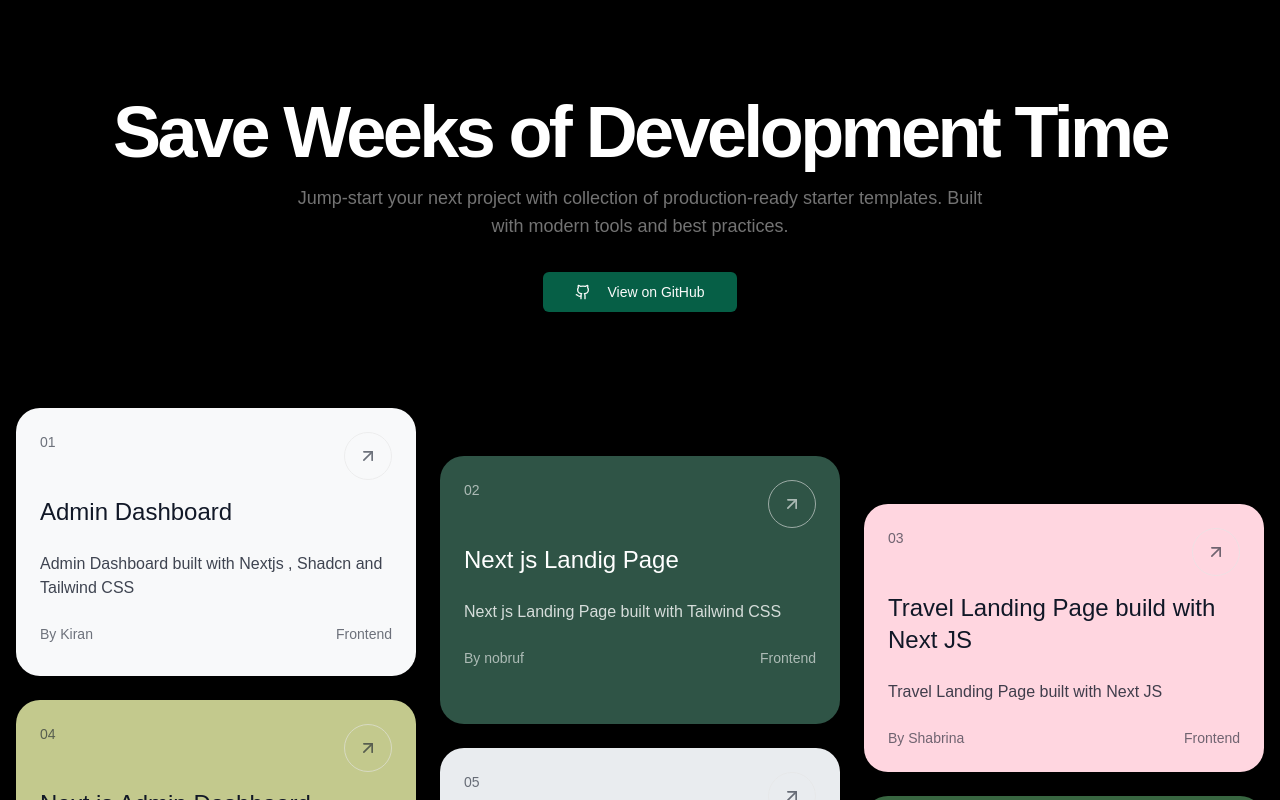
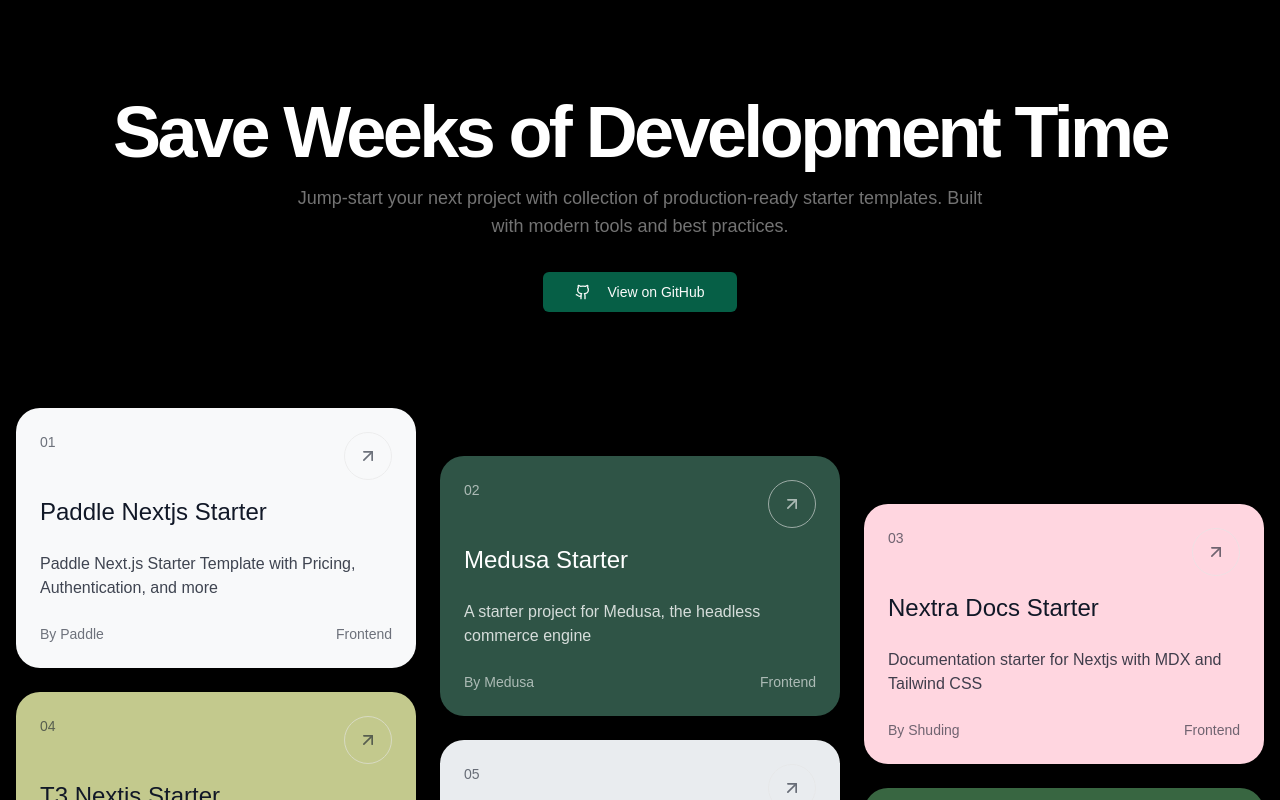
Before and after one commit to haseeb5555/dev-boost-starters, a Next.js app: page / in a window 1280 px wide. Shown: the top 800 px of the page. Built offline with nearby package versions, Linux system fonts and the light colour scheme.

Commit message:
feat:more starters

```diff
--- a/contants/index.ts
+++ b/contants/index.ts
@@ -1,120 +1,173 @@
-export const starterProjects=[
-    {
-        name:"Admin Dashboard ",
-        description:"Admin Dashboard built with Nextjs , Shadcn and Tailwind CSS",
-        url:"https://github.com/Kiranism/next-shadcn-dashboard-starter",
-        creator:"Kiran",
-        category:"Frontend",
+export const starterProjects = [
+  {
+    name: "Paddle Nextjs Starter",
+    description:
+      "Paddle Next.js Starter Template with Pricing, Authentication, and more",
+    url: "https://github.com/PaddleHQ/paddle-nextjs-starter-kit",
+    creator: "Paddle",
+    category: "Frontend",
+  },
+  {
+    name: "Medusa Starter",
+    description: "A starter project for Medusa, the headless commerce engine",
+    url: "https://github.com/medusajs/medusa",
+    creator: "Medusa",
+    category: "Frontend",
+  },
+  {
+    name: "Nextra Docs Starter",
+    description: "Documentation starter for Nextjs with MDX and Tailwind CSS",
+    url: "https://github.com/shuding/nextra-docs-template",
+    creator: "Shuding",
+    category: "Frontend",
+  },
 
-    },{
-        name:"Next js Landig Page",
-        description:"Next js Landing Page built with Tailwind CSS",
-        url:"https://github.com/nobruf/shadcn-landing-page",
-        creator:"nobruf",
-        category:"Frontend",
-    },
-    {
-        name:"Travel Landing Page build with Next JS",
-        description:"Travel Landing Page built with Next JS",
-        url:"https://github.com/shabrina12/Travel-Landing-Page",
-        creator:"Shabrina",
-        category:"Frontend",
-    },{
-        name:"Next js Admin Dashbaord",
-        description:"Dashboard starter using NextUI V2 and Nextjs",
-        url:"https://github.com/Siumauricio/nextui-dashboard-template",
-        creator:"Mauricio",
-        category:"Frontend",
+  {
+    name: "T3 Nextjs Starter",
+    description:
+      "T3 Nextjs Starter is a Next.js starter template that includes TypeScript, Tailwind CSS, and TRPC Drizzle ORM.",
+    url: "https://github.com/t3-oss/create-t3-app",
+    creator: "Theo",
+    category: "Fullstack",
+  },
+  {
+    name: "Next Faster",
+    description: "A highly performant e-commerce template using Next.js",
+    url: "https://github.com/ethanniser/NextFaster",
+    creator: "Ethan",
+    category: "Frontend",
+  },
 
-    },{
-        name:"React+Vite Admin Dashboard",
-        description:"Admin Dashboard built with React and Vite and Tailwind CSS" ,
-        url:"https://github.com/Kiranism/react-shadcn-dashboard-starter",
-        creator:"Kiran",
-        category:"Frontend",
-    },{
-        name:"React Vite Landing Page",
-        description:"React Landing Page built with Tailwind CSS",
-        url:"https://github.com/leoMirandaa/shadcn-landing-page",
-        creator:"Leo",
-        category:"Frontend",
-    },{
-        name:"E Commerce Starter",
-        description:"E Commerce Starter built with Nextjs and Tailwind CSS",
-        url:"https://github.com/vercel/commerce",
-        creator:"Vercel",
-        category:"Frontend",
-
-    },{
-        name:"Next js E Commerce",
-        description:"E Commerce Starter built with Nextjs and Tailwind CSS",
-        url:"https://github.com/medusajs/nextjs-starter-medusa",
-        creator:"Medusa",
-        category:"Frontend",
-
-    },{
-        name:"Next js E-Commerce",
-        description:"E Commerce Starter built with Nextjs and Tailwind CSS",
-        url:"https://github.com/Blazity/enterprise-commerce",
-        creator:"Blazity",
-        category:"Frontend",
-    },{
-        name:"Next SaaS Starter",
-        description:"Get started quickly with Next.js, Postgres, Stripe, and shadcn/ui."
-        ,
-        url:"https://github.com/leerob/next-saas-starter",
-        creator:"Lee Robinson",
-        category:"Frontend",
-    },{
-        name:"NextJs SaaS Starter",
-        description:"Open-source SaaS Starter with User Roles & Admin Panel. Built using Next.js 14, Prisma, Neon, Auth.js v5, Resend, React Email, Shadcn/ui, Stripe, Server Actions.",
-        url:"https://github.com/mickasmt/next-saas-stripe-starter",
-        creator:"Mickael",
-        category:"Frontend",
-    },{
-        name:"Next js Blog Starter",
-        description:"Blog Starter built with Nextjs and Tailwind CSS",
-        url:"https://github.com/timlrx/tailwind-nextjs-starter-blog",
-        creator:"Tim",
-        category:"Frontend",
-    },
-    {
-        name:"Nextjs-starter-prismic-blog",
-        description:"Blog Starter built with Nextjs and Tailwind CSS",
-        url:"https://github.com/prismicio-community/nextjs-starter-prismic-blog",
-        creator:"Prismic",
-        category:"Frontend",
-    },{
-        name:"Node Typescript Starter",
-        description:"A production ready Node.js (typescript) template for your next project",
-        url:"https://github.com/fless-lab/node-ts-starter",
-        creator:"Fless",
-        category:"Backend",
-    },{
-        name:"Express Typescript Starter",
-        description:"Express + TypeScript + Boilerplate for Web / API Applications",
-        url:"https://github.com/edwinhern/express-typescript-2024",
-        creator:"Edwin",
-        category:"Backend",
-
-    },{
-        name:"Fastify React Starter",
-        description:"Fastify + React + TypeScript + Boilerplate for Web / API Applications",
-        url:"https://github.com/teziapp/fastify-react-starter",
-        creator:"Tezi",
-        category:"Backend",
-    },{
-        name:"Josh Stack",
-        description:"Confidently ship high-performance, low-cost Next.js apps",
-        url:"https://github.com/upstash/jstack",
-        creator:"Josh",
-        category:"Fullstack",
-
-    },{
-        name:"Django Starter",
-        description:"Django Starter Kit: Simplifying Development with Docker Compose, Celery, ElasticSearch, PostgreSQL, and Swagger ",
-        url:"https://github.com/codewithmuh/django-starter-kit",
-        creator:"Muh",
-        category:"Backend",
-    }
-]
+  {
+    name: "Admin Dashboard ",
+    description: "Admin Dashboard built with Nextjs , Shadcn and Tailwind CSS",
+    url: "https://github.com/Kiranism/next-shadcn-dashboard-starter",
+    creator: "Kiran",
+    category: "Frontend",
+  },
+  {
+    name: "Next js Landig Page",
+    description: "Next js Landing Page built with Tailwind CSS",
+    url: "https://github.com/nobruf/shadcn-landing-page",
+    creator: "nobruf",
+    category: "Frontend",
+  },
+  {
+    name: "Travel Landing Page build with Next JS",
+    description: "Travel Landing Page built with Next JS",
+    url: "https://github.com/shabrina12/Travel-Landing-Page",
+    creator: "Shabrina",
+    category: "Frontend",
+  },
+  {
+    name: "Next js Admin Dashbaord",
+    description: "Dashboard starter using NextUI V2 and Nextjs",
+    url: "https://github.com/Siumauricio/nextui-dashboard-template",
+    creator: "Mauricio",
+    category: "Frontend",
+  },
+  {
+    name: "React+Vite Admin Dashboard",
+    description: "Admin Dashboard built with React and Vite and Tailwind CSS",
+    url: "https://github.com/Kiranism/react-shadcn-dashboard-starter",
+    creator: "Kiran",
+    category: "Frontend",
+  },
+  {
+    name: "React Vite Landing Page",
+    description: "React Landing Page built with Tailwind CSS",
+    url: "https://github.com/leoMirandaa/shadcn-landing-page",
+    creator: "Leo",
+    category: "Frontend",
+  },
+  {
+    name: "E Commerce Starter",
+    description: "E Commerce Starter built with Nextjs and Tailwind CSS",
+    url: "https://github.com/vercel/commerce",
+    creator: "Vercel",
+    category: "Frontend",
+  },
+  {
+    name: "Next js E Commerce",
+    description: "E Commerce Starter built with Nextjs and Tailwind CSS",
+    url: "https://github.com/medusajs/nextjs-starter-medusa",
+    creator: "Medusa",
+    category: "Frontend",
+  },
+  {
+    name: "Next js E-Commerce",
+    description: "E Commerce Starter built with Nextjs and Tailwind CSS",
+    url: "https://github.com/Blazity/enterprise-commerce",
+    creator: "Blazity",
+    category: "Frontend",
+  },
+  {
+    name: "Next SaaS Starter",
+    description:
+      "Get started quickly with Next.js, Postgres, Stripe, and shadcn/ui.",
+    url: "https://github.com/leerob/next-saas-starter",
+    creator: "Lee Robinson",
+    category: "Frontend",
+  },
+  {
+    name: "NextJs SaaS Starter",
+    description:
+      "Open-source SaaS Starter with User Roles & Admin Panel. Built using Next.js 14, Prisma, Neon, Auth.js v5, Resend, React Email, Shadcn/ui, Stripe, Server Actions.",
+    url: "https://github.com/mickasmt/next-saas-stripe-starter",
+    creator: "Mickael",
+    category: "Frontend",
+  },
+  {
+    name: "Next js Blog Starter",
+    description: "Blog Starter built with Nextjs and Tailwind CSS",
+    url: "https://github.com/timlrx/tailwind-nextjs-starter-blog",
+    creator: "Tim",
+    category: "Frontend",
+  },
+  {
+    name: "Nextjs-starter-prismic-blog",
+    description: "Blog Starter built with Nextjs and Tailwind CSS",
+    url: "https://github.com/prismicio-community/nextjs-starter-prismic-blog",
+    creator: "Prismic",
+    category: "Frontend",
+  },
+  {
+    name: "Node Typescript Starter",
+    description:
+      "A production ready Node.js (typescript) template for your next project",
+    url: "https://github.com/fless-lab/node-ts-starter",
+    creator: "Fless",
+    category: "Backend",
+  },
+  {
+    name: "Express Typescript Starter",
+    description:
+      "Express + TypeScript + Boilerplate for Web / API Applications",
+    url: "https://github.com/edwinhern/express-typescript-2024",
+    creator: "Edwin",
+    category: "Backend",
+  },
+  {
+    name: "Fastify React Starter",
+    description:
+      "Fastify + React + TypeScript + Boilerplate for Web / API Applications",
+    url: "https://github.com/teziapp/fastify-react-starter",
+    creator: "Tezi",
+    category: "Backend",
+  },
+  {
+    name: "Josh Stack",
+    description: "Confidently ship high-performance, low-cost Next.js apps",
+    url: "https://github.com/upstash/jstack",
+    creator: "Josh",
+    category: "Fullstack",
+  },
+  {
+    name: "Django Starter",
+    description:
+      "Django Starter Kit: Simplifying Development with Docker Compose, Celery, ElasticSearch, PostgreSQL, and Swagger ",
+    url: "https://github.com/codewithmuh/django-starter-kit",
+    creator: "Muh",
+    category: "Backend",
+  },
+];
```
